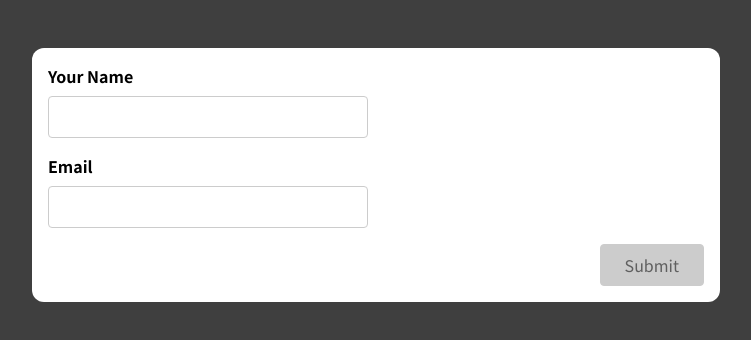
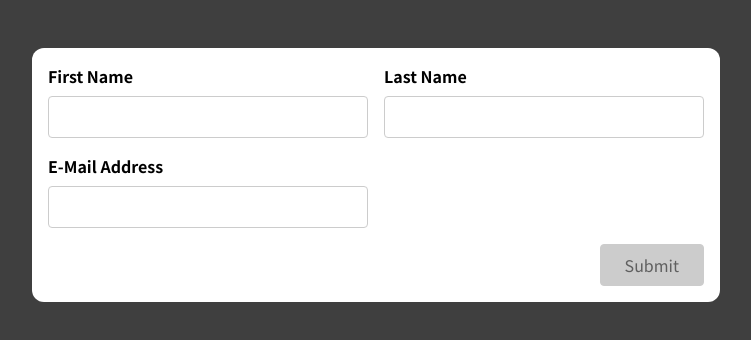
Before and after one commit to rupamsutar/Forms-with-React, a React (Create React App) app: page / in a window 1280 px wide. Shown: the top 340 px of the page, without its empty margins (264-1015 px from the left). Built offline with nearby package versions, Linux system fonts and the light colour scheme.

Commit message:
Applying hook & knowledge to a new form

```diff
--- a/src/App.js
+++ b/src/App.js
@@ -1,9 +1,9 @@
-import SimpleInput from './components/SimpleInput';
+import BasicForm from "./components/BasicForm";
 
 function App() {
   return (
     <div className="app">
-      <SimpleInput />
+      <BasicForm />
     </div>
   );
 }
--- a/src/components/BasicForm.js
+++ b/src/components/BasicForm.js
@@ -1,22 +1,98 @@
+import useInput from "../hooks/use-input";
+
+
 const BasicForm = (props) => {
+  const {
+    enteredInput: enteredFirstName,
+    inputIsValid : firstNameIsvalid,
+    hasError : firstNameHasError,
+    inputChangeHandler: firstNameChangeHandler,
+    inputBlurhandler: firstNameBlurHandler,
+    reset: resetFirstName
+  } = useInput((firstName) => firstName.trim() !== "");
+
+  const {
+    enteredInput: enteredLastName,
+    inputIsValid: lastNameIsvalid,
+    hasError: lastNameHasError,
+    inputChangeHandler: lastNameChangeHandler,
+    inputBlurhandler: lastNameBlurHandler,
+    reset: resetLastName
+  } = useInput((lastName) => lastName.trim() !== "");
+
+  const {
+    enteredInput : enteredEmail,
+    inputIsValid : emailIsvalid,
+    hasError : emailHasError,
+    inputChangeHandler: emailChangeHandler,
+    inputBlurhandler: emailBlurHandler,
+    reset: resetEmail
+  } = useInput((email) => email.includes("@"));
+
+  const firstNameClasses = !firstNameHasError ? "form-control" : "form-control invalid";
+  const lastNameClasses = !lastNameHasError ? "form-control" : "form-control invalid";
+  const emailClasses = !emailHasError ? "form-control" : "form-control invalid";
+
+
+  let formIsValid = false;
+  if (firstNameIsvalid && lastNameIsvalid && emailIsvalid) {
+    formIsValid = true;
+  }
+
+  const formSubmitHandler = (event) => {
+    event.preventDefault();
+
+    console.log(`First Name : ${enteredFirstName}`);
+    console.log(`Lasr Name : ${enteredLastName}`);
+    console.log(`Email : ${enteredEmail}`);
+
+    resetFirstName();
+    resetLastName();
+    resetEmail();
+
+
+  }
+
+
+
+
   return (
-    <form>
+    <form onSubmit={formSubmitHandler}>
       <div className='control-group'>
-        <div className='form-control'>
+        <div className={firstNameClasses}>
           <label htmlFor='name'>First Name</label>
-          <input type='text' id='name' />
+          <input
+            type='text'
+            id='name'
+            value={enteredFirstName}
+            onChange={firstNameChangeHandler}
+            onBlur={firstNameBlurHandler}
+
+          />
         </div>
-        <div className='form-control'>
+        <div className={lastNameClasses}>
           <label htmlFor='name'>Last Name</label>
-          <input type='text' id='name' />
+          <input
+            type='text'
+            id='name'
+            value={enteredLastName}
+            onChange={lastNameChangeHandler}
+            onBlur={lastNameBlurHandler}
+          />
         </div>
       </div>
-      <div className='form-control'>
+      <div className={emailClasses}>
         <label htmlFor='name'>E-Mail Address</label>
-        <input type='text' id='name' />
+        <input
+          type='text'
+          id='name'
+          value={enteredEmail}
+          onChange={emailChangeHandler}
+          onBlur={emailBlurHandler}
+        />
       </div>
       <div className='form-actions'>
-        <button>Submit</button>
+        <button disabled={!formIsValid}>Submit</button>
       </div>
     </form>
   );
```
